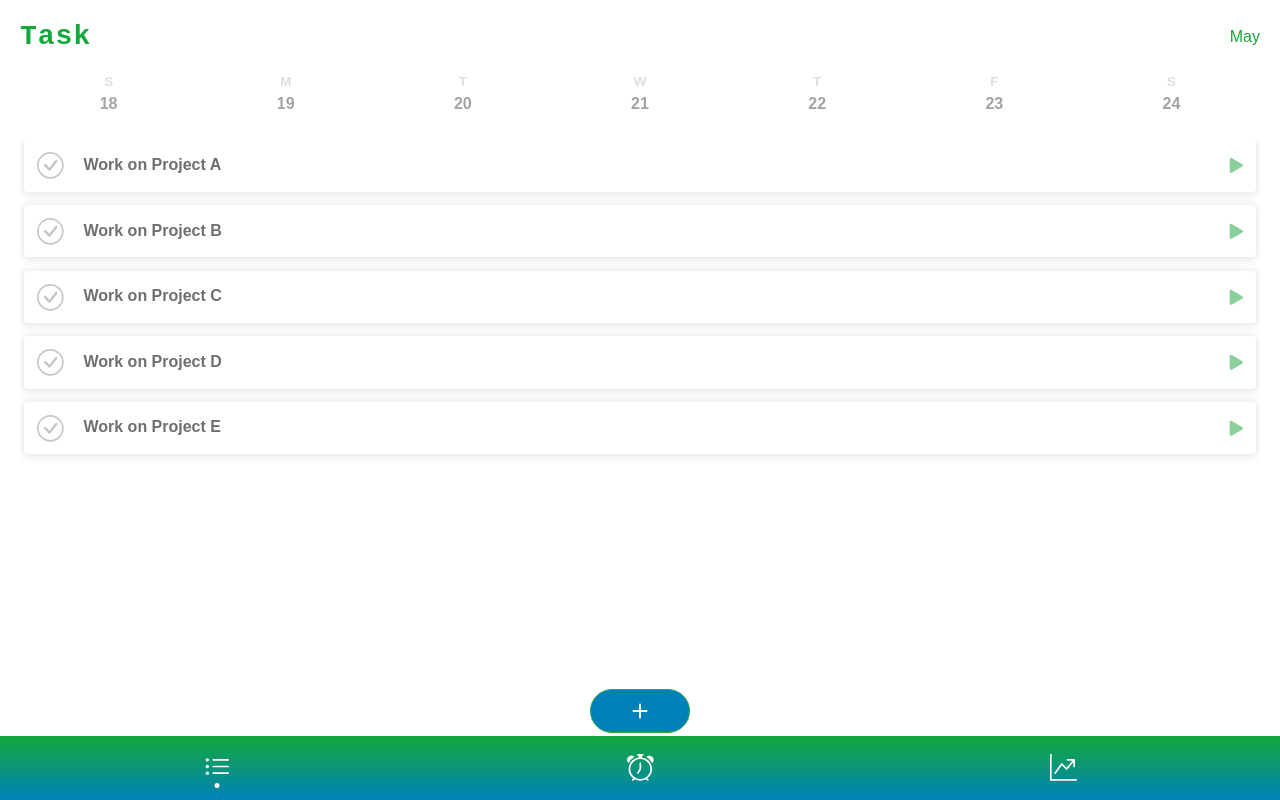
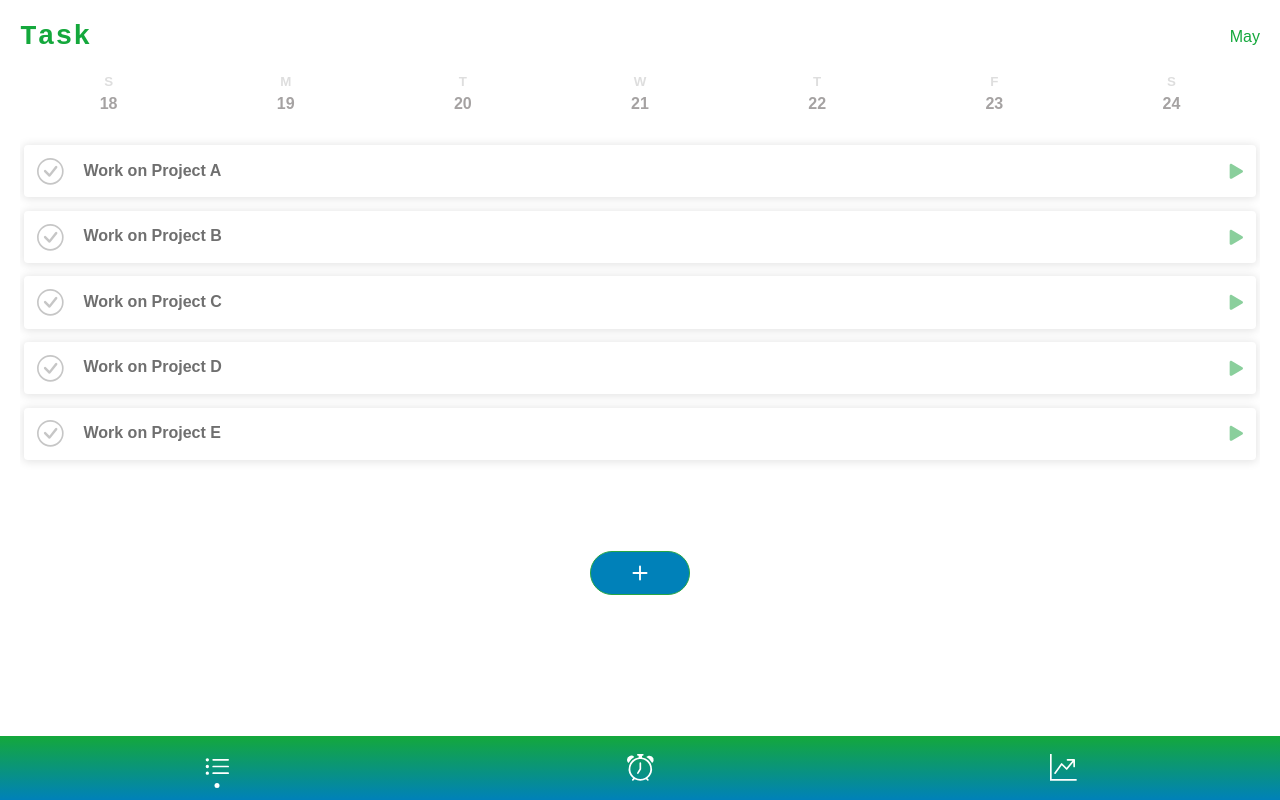
Before and after one commit to kuikui22/pomodoro_G00, a Vue app: page /#/taskList in a window 1280 px wide. Built offline with nearby package versions, Linux system fonts and the light colour scheme.

Commit message:
修改 任務頁面樣式, 新增 建立任務連結

```diff
--- a/src/pages/taskList.vue
+++ b/src/pages/taskList.vue
@@ -23,9 +23,9 @@
                 </div>
             </div>
         </div>
-        <button class="btn btn-success add-btn">
+        <router-link tag="button" to="createTask" class="btn btn-success add-btn">
             <b-icon-plus></b-icon-plus>
-        </button>
+        </router-link>
     </div>
 </template>
 <script>
@@ -70,12 +70,15 @@ export default {
 @import '@/assets/stylesheets/styles.scss';
     #main {
         overflow: hidden;
+        position: relative;
 
         .content {
             width: 100%;
             height: 58vh;
             overflow-x: hidden;
             overflow-y: auto;
+            padding-bottom: 20pt;
+            padding-top: 8pt;
         }
     }
     section {
@@ -92,7 +95,7 @@ export default {
         overflow-x: auto;
         overflow-y: hidden;
         padding-top: 10px ;
-        padding-bottom: 20px ;
+        padding-bottom: 15px ;
 
         ul {
             width: 100%;
@@ -164,7 +167,7 @@ export default {
         @include border-radius(50pt);
 
         position: absolute;
-        bottom: 50pt;
+        bottom: 3pt;
         left: 50%;
         width: 75pt;
         transform: translateX(-50%);
--- a/src/router/router.js
+++ b/src/router/router.js
@@ -39,9 +39,5 @@ export default [
                 meta: {title: 'Task'}
             },
         ]
-    },
-    {
-        path: '/setTime',
-        component: SetTime
-    },
+    }
 ];
```
